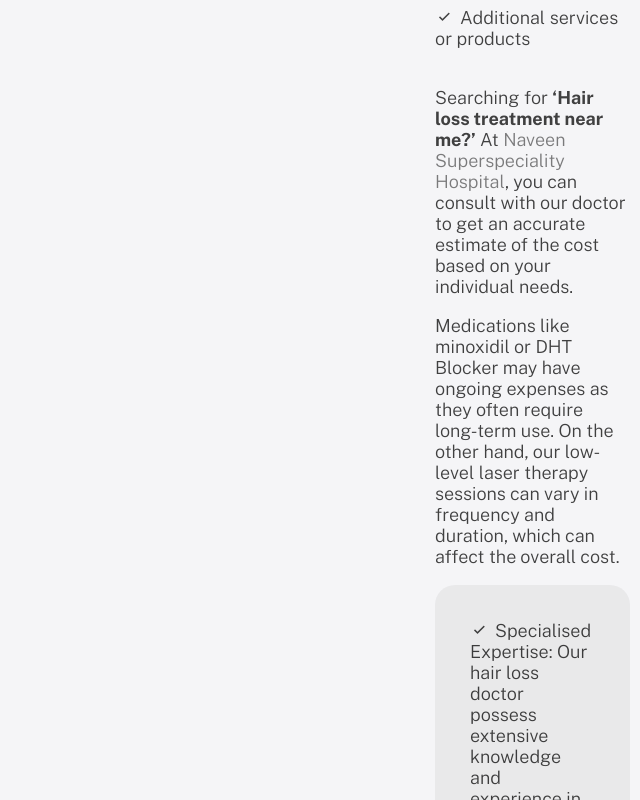
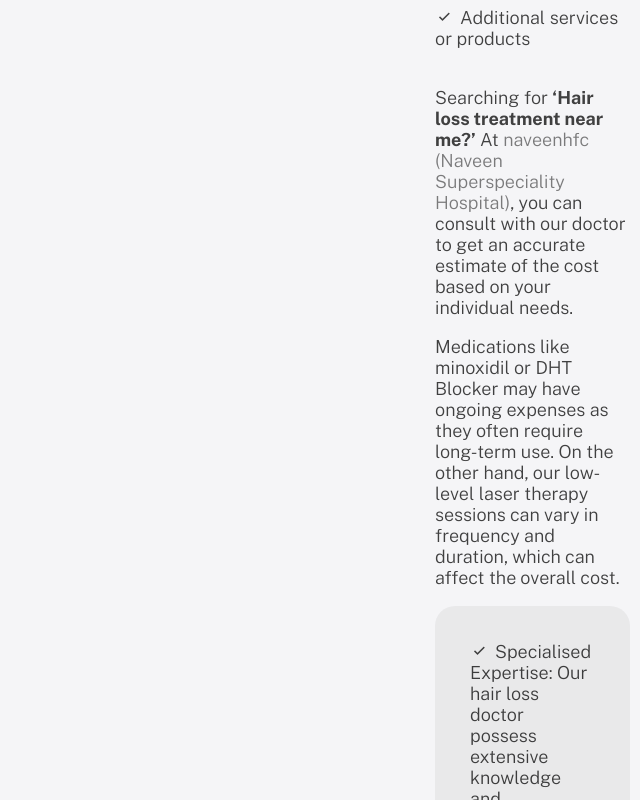
Before and after one commit to vikas236/naveen_superspeciality_hospital, a React (Create React App) app: page /hairtransplantation in a window 1280 px wide. Shown: the part 2260-3060 px from the top of the page, without its empty margins (640-1280 px from the left). Built offline with nearby package versions, Linux system fonts and the light colour scheme.

Commit message:
update hospital name with domain name

```diff
--- a/src/components/About.jsx
+++ b/src/components/About.jsx
@@ -77,7 +77,7 @@ const About = () => {
           </h1>
           <p>
             Embrace a world of comprehensive healthcare where your well-being
-            takes center stage. At Naveen Super Speciality Hospital, we're
+            takes center stage. At naveenhfc (Naveen Super Speciality Hospital), we're
             dedicated to providing you with personalized and compassionate
             medical services.
           </p>
@@ -109,7 +109,7 @@ const About = () => {
             </li>
           </ul>
           <p>
-            At Naveen Super Speciality Hospital, we combine modern care with
+            At naveenhfc (Naveen Super Speciality Hospital), we combine modern care with
             compassion for a seamless, positive experience.
           </p>
         </div>
--- a/src/components/BeardHairLoss.jsx
+++ b/src/components/BeardHairLoss.jsx
@@ -60,7 +60,7 @@ function BeardHairLoss() {
             choose to express your style with facial hair or not. The power is
             in being able to choose for yourself and this is where our friendly
             teams are ready to help you make that choice from an empowered point
-            of view! Naveen Superspeciality Hospital boast the best-available
+            of view! naveenhfc (Naveen Superspeciality Hospital) boast the best-available
             selection and range of state-of the-art treatments and options to
             get you started if you want to take advantage of the best ways to
             address Facial Hair Loss Treatment in your area.{" "}
--- a/src/components/EyeBrowHairLoss.jsx
+++ b/src/components/EyeBrowHairLoss.jsx
@@ -52,8 +52,8 @@ function EyeBrowHairLoss() {
           <h1>Eyebrow Transplant</h1>
           <p>
             The eyebrows frame the face and can take years off your appearance
-            if crafted correctly! This is where our team at Naveen
-            Superspeciality Hospital are on-call to help you look and feel your
+            if crafted correctly! This is where our team at naveenhfc (Naveen
+            Superspeciality Hospital) are on-call to help you look and feel your
             best. The current buzzwords in the industry include Eyebrow
             Transplantation and this is part of the Eyebrow Hair Transplant
             techniques in which we excel!
@@ -64,7 +64,7 @@ function EyeBrowHairLoss() {
         <div className="content">
           <h1>Eyebrow Hair Transplant</h1>
           <p>
-            Naveen Superspeciality Hospital are able to create a wide-eyed, but
+            naveenhfc (Naveen Superspeciality Hospital) are able to create a wide-eyed, but
             natural, appearance for you, based on the way we perfect our eyebrow
             hair transplants. You can rest assured that our team are the
             industry’s best and we only use world-class techniques to create a
@@ -98,14 +98,14 @@ function EyeBrowHairLoss() {
           <p>
             {" "}
             On the other hand, many of our clients simply request an updated
-            eyebrow hair transplant because they love staying on-trend.{" "}
+            eyebrow hair transplant because they love staying on-trend.
           </p>
           <p>
             {" "}
             Imagine the convenience of not having to apply any eyebrow pencil
             every morning; it’s honestly a breeze and our testimonials prove
             that many of our clients appreciate the added fullness offered by
-            Naveen Superspeciality Hospital eyebrow treatments.{" "}
+            naveenhfc (Naveen Superspeciality Hospital) eyebrow treatments.
           </p>
         </div>
         <img src={procedure} alt="" />
--- a/src/components/FemaleHairLoss.jsx
+++ b/src/components/FemaleHairLoss.jsx
@@ -134,8 +134,8 @@ function FemaleHairLoss() {
           <p>
             We listen to your concerns about how lifestyle, stress, even the
             environment plus normal hormonal changes over the lifespan can
-            deeply impact your hair. This is where our friendly team at Naveen
-            Superspeciality Hospital are ready to step in and help maximise your
+            deeply impact your hair. This is where our friendly team at naveenhfc (Naveen
+            Superspeciality Hospital) are ready to step in and help maximise your
             hair’s potential! Why wait? Pick up the phone or drop us a line. We
             can’t wait to hear from you!
           </p>
@@ -151,22 +151,20 @@ function FemaleHairLoss() {
         <div className="content">
           <h1>Women Hair Loss Treatment</h1>
           <p>
-            {" "}
             Trichologists are working daily to devise new ways to treat women’s
             hair loss. We are across the latest in industry best-practices and
-            our professional advice is second-to-none. This is why Naveen
-            Superspeciality Hospital are your one-stop-shop for treating women’s
+            our professional advice is second-to-none. This is why naveenhfc (Naveen
+            Superspeciality Hospital) are your one-stop-shop for treating women’s
             hair loss. Our experienced and friendly team are also discreet; we
             respect your privacy and we understand that this can be an
-            experience requiring a gentle approach.{" "}
+            experience requiring a gentle approach.
           </p>
           <p>
-            {" "}
             This is why our reputation is growing so quickly as being the
             best-of-the-best; we genuinely care about how you feel, every step
             of the way, plus, we focus on results! You will feel immediately at
-            ease in our presence so make an appointment and find out why Naveen
-            Superspeciality Hospital is the industry-leader!{" "}
+            ease in our presence so make an appointment and find out why naveenhfc (Naveen
+            Superspeciality Hospital) is the industry-leader!
           </p>
         </div>
       </div>
--- a/src/components/Footer0.jsx
+++ b/src/components/Footer0.jsx
@@ -54,7 +54,7 @@ const Footer = () => {
               </a>
               <a
                 href="https://www.facebook.com/people/Naveen-Hair-and-Face-clinic/100083928652875/?mibextid=LQQJ4d&rdid=byLkgpyUHGhqGBZ3&share_url=https%3A%2F%2Fwww.facebook.com%2Fshare%2FCWiZrUZxrmjZFkFp%2F%3Fmibextid%3DLQQJ4d"
-                target="_blank"
+                target="_blank" rel="noreferrer"
               >
                 <i className="bx bxl-facebook-circle"></i>
               </a>
@@ -63,7 +63,7 @@ const Footer = () => {
         </div>
       </div>
       <h1 className="disclaimer">
-        <b>© Naveen Hospital</b> All Rights Reserved by{" "}
+        <b>© naveenhfc</b> All Rights Reserved by{" "}
         <a href="https://www.pvgig.com/" target="_blank">
           pvgig
         </a>
--- a/src/components/Fue_Transplant.jsx
+++ b/src/components/Fue_Transplant.jsx
@@ -20,7 +20,7 @@ function Fue() {
           <span className="sub_heading">FUE transplant</span>
           <h1>FUE</h1>
           <p>
-            At Naveen Superspeciality hospital, we understand that hair loss can
+            At naveenhfc (Naveen Superspeciality hospital), we understand that hair loss can
             impact your confidence. We use the latest techniques for FUE
             transplant to offer the best results. Follicular Unit Excision is
             also referred to as Follicular Unit Extraction and is a procedure
--- a/src/components/Home.jsx
+++ b/src/components/Home.jsx
@@ -642,7 +642,7 @@ function Events() {
       <div className="banner">
         <h2>Our Comprehensive Sterilization Process</h2>
         <p>
-          At Naveen Superspeciality Dental, Hair, and Face Hospital, we are
+          At naveenhfc (Naveen Superspeciality Dental, Hair, and Face Hospital), we are
           committed to upholding the highest standards of healthcare excellence,
           ensuring full compliance with all industry regulations and best
           practices to provide safe and effective treatments to our patients.
--- a/src/components/MaleHairLoss.jsx
+++ b/src/components/MaleHairLoss.jsx
@@ -57,8 +57,8 @@ function MaleHairLoss() {
             to? Let’s face it; an unflattering angle can be a little bit
             confronting! Plus, we are being photographed more now than at any
             other time in history. How can you stand out from the crowd (but for
-            all the right reasons?) Let our team at Naveen Superspeciality
-            Hospital handle it!
+            all the right reasons?) Let our team at naveenhfc (Naveen Superspeciality
+            Hospital) handle it!
           </p>
         </div>
       </div>
@@ -68,7 +68,7 @@ function MaleHairLoss() {
           <p>
             There currently exists a plethora of options in terms of selecting
             the right type of medication for what’s known as “Male Pattern
-            Baldness.” Our friendly team at Naveen Superspeciality Hospital can
+            Baldness.” Our friendly team at naveenhfc (Naveen Superspeciality Hospital) can
             help you work out which type of medication may suit you. Check in
             with us and we can help you work out a plan that will also fit in
             with your budget. On the other hand, upon consultation and further
@@ -92,11 +92,11 @@ function MaleHairLoss() {
             year that slips by, you may be noticing that your hair is thinning
             and showing that time is passing by, faster than ever! You might
             even experience premature hair-loss due to heredity and/or stress.
-            We’ve got you covered. Naveen Superspeciality Hospital are
+            We’ve got you covered. naveenhfc (Naveen Superspeciality Hospital) are
             ravulapalem's number-one clinic for professional treatment of hair
             loss for men. We genuinely care about your hair-restoration journey,
             and we made time for you to ask any questions as and when they
-            arise. Naveen Superspeciality Hospital are ready to chat with you
+            arise. naveenhfc (Naveen Superspeciality Hospital) are ready to chat with you
             and we can’t wait to see you at our clinic.
           </p>
         </div>
@@ -111,7 +111,7 @@ function MaleHairLoss() {
             daily shaving is just another grooming-hassle that you don’t need!
             The feedback we receive from our delighted clientele is that their
             self-confidence dramatically improves after they complete their
-            hair-restoration experience with Naveen Superspeciality Hospital.
+            hair-restoration experience with naveenhfc (Naveen Superspeciality Hospital).
             Our teams are fully qualified and ready to listen to you.
           </p>
         </div>
--- a/src/components/Nav.jsx
+++ b/src/components/Nav.jsx
@@ -32,7 +32,7 @@ function Nav0() {
       <img
         src={Logo}
         className="logo"
-        alt="naveen superspeciality hospital logo"
+        alt="naveenhfc naveen superspeciality hospital logo"
       />
     </div>
   );
@@ -44,7 +44,7 @@ function Nav1() {
       <div className="wrapper">
         <div className="left">
           <Link to="/" className="logo">
-            <img src={Logo} alt="naveen superspeciality hospital logo" />
+            <img src={Logo} alt="naveenhfc naveen superspeciality hospital logo" />
           </Link>
           <NavLinks />
         </div>
--- a/src/components/Treatments.jsx
+++ b/src/components/Treatments.jsx
@@ -59,7 +59,7 @@ function Treatments() {
         <div className="content">
           <h1>Leading clinics providing</h1>
           <p>
-            Naveen Superspeciality Hospital is one of the leading clinics
+            naveenhfc (Naveen Superspeciality Hospital) is one of the leading clinics
             providing hair loss treatment in Ravulapalem. All you need to do is
             book an appointment for an initial consultation and get started with
             your personalised hair treatment plan.
@@ -100,7 +100,7 @@ function Treatments() {
           </ul>
           <p>
             Searching for <b>‘Hair loss treatment near me?’</b> At{" "}
-            <a href="/">Naveen Superspeciality Hospital</a>, you can consult
+            <a href="/">naveenhfc (Naveen Superspeciality Hospital)</a>, you can consult
             with our doctor to get an accurate estimate of the cost based on
             your individual needs.
           </p>
@@ -407,7 +407,7 @@ function Treatments() {
           <p>
             Need hair loss consultation? Get access to hair loss doctor who can
             evaluate and diagnose the underlying causes of hair loss only at
-            Naveen Superspeciality Hospital. We offer tailored treatment plans
+            naveenhfc (Naveen Superspeciality Hospital). We offer tailored treatment plans
             based on our evaluation. We work by simply considering the level of
             hair loss severity and trying to determine the underlying cause. By
             addressing the contributing factors, we then suggest a suitable
@@ -428,8 +428,8 @@ function Treatments() {
           <p>
             There is no ‘best’ technique for hair transplant Each person has
             their own individual requirements that will dictate which technique
-            is most appropriate for them specifically. At Naveen Superspeciality
-            Hospital, we are experts in all forms of hair restoration.
+            is most appropriate for them specifically. At naveenhfc (Naveen Superspeciality
+            Hospital), we are experts in all forms of hair restoration.
           </p>
           <button>Book A Consultation</button>
         </div>
```
